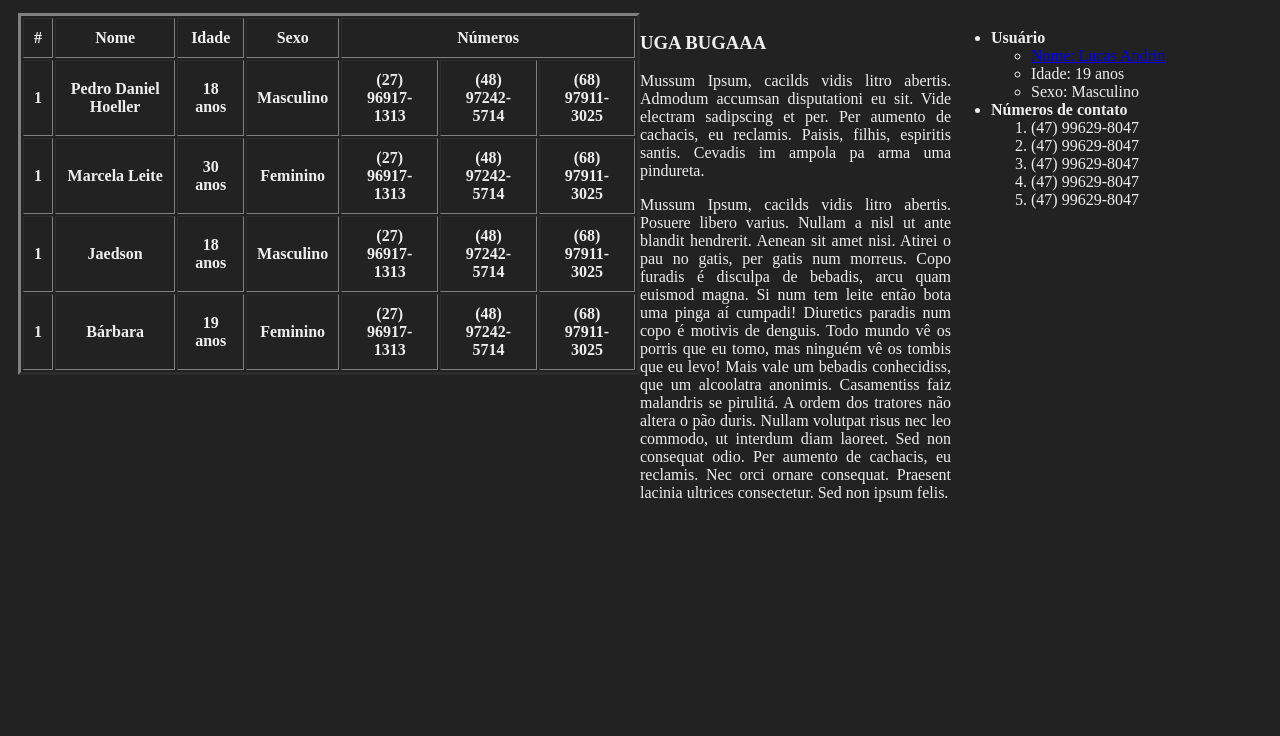
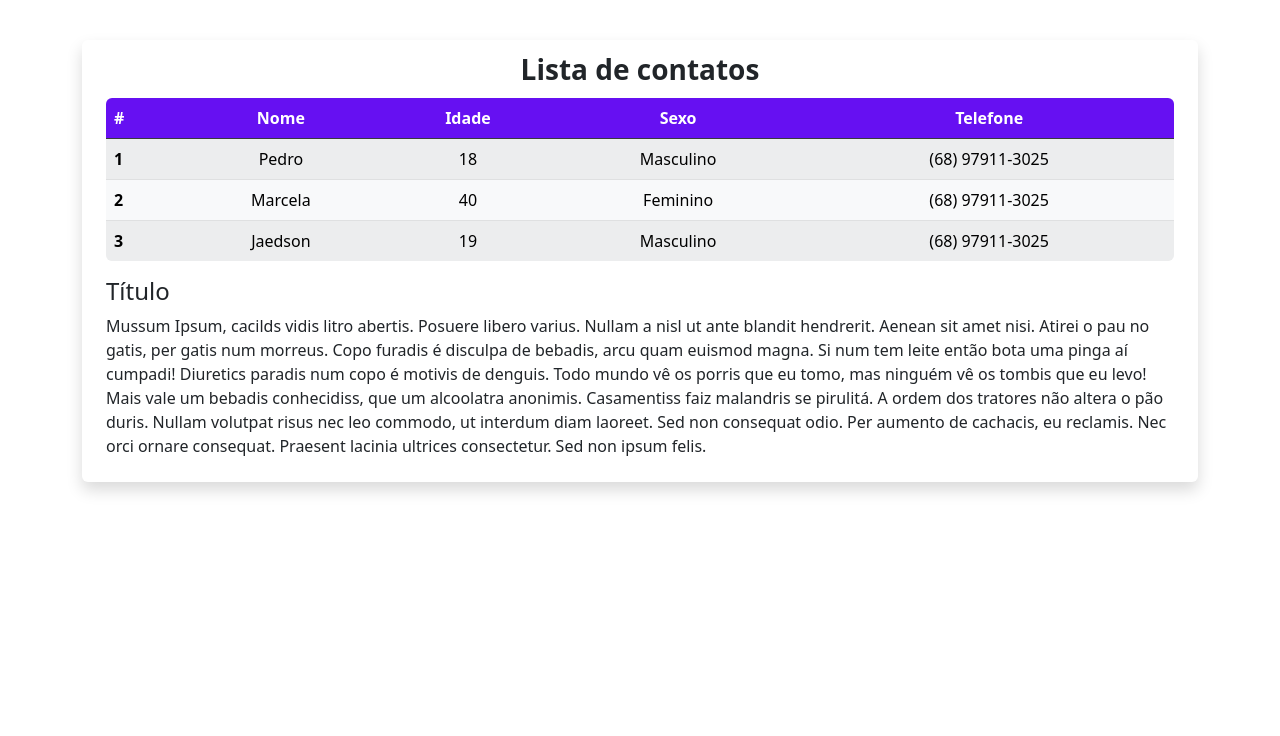
Before and after one commit to LucasAndrinBCC/At02_HTML_CSS_BOOTSTRAP, a plain HTML site: page index.html in a window 1280 px wide. Shown: the part 64-800 px from the top of the page. Drawn offline with nearby package versions, Linux system fonts and the light colour scheme.

Commit message:
Finaliza

```diff
--- /dev/null
+++ b/inc/css/style.css
@@ -0,0 +1,44 @@
+.rounded-top-left {
+    border-top-left-radius: var(--bs-border-radius);
+}
+
+.rounded-top-right {
+    border-top-right-radius: var(--bs-border-radius);
+}
+
+.rounded-top-right {
+    border-top-right-radius: var(--bs-border-radius);
+}
+
+.rounded-bottom-left {
+    border-bottom-left-radius: var(--bs-border-radius);
+}
+
+.rounded-bottom-right {
+    border-bottom-right-radius: var(--bs-border-radius);
+}
+
+.img-navbar {
+    height: 2.5rem;
+}
+
+.bg-indigo {
+    background-color: var(--bs-indigo) !important;
+}
+
+.btn-indigo  {
+    --bs-btn-color: #fff;
+    --bs-btn-bg: var(--bs-indigo);
+    --bs-btn-border-color: var(--bs-indigo);
+    --bs-btn-hover-color: #fff;
+    --bs-btn-hover-bg: var(--bs-purple);
+    --bs-btn-hover-border-color: var(--bs-purple);
+    --bs-btn-focus-shadow-rgb: 66,70,73;
+    --bs-btn-active-color: #fff;
+    --bs-btn-active-bg: var(--bs-purple);
+    --bs-btn-active-border-color: var(--bs-indigo);
+    --bs-btn-active-shadow: inset 0 3px 5px var(--bs-purple);
+    --bs-btn-disabled-color: #fff;
+    --bs-btn-disabled-bg: var(--bs-indigo);
+    --bs-btn-disabled-border-color: var(--bs-indigo);
+}
--- a/index.html
+++ b/index.html
@@ -1,139 +1,111 @@
-<!DOCTYPE html>
+<!doctype html>
 <html lang="pt-BR">
     <head>
-    <meta charset="UTF-8">
-    <meta http-equiv="X-UA-Compatible" content="IE=edge">
-    <meta name="viewport" content="width=device-width, initial-scale=1.0">
-    <title>Agenda</title>
-    <style>
-        body {
-            background-color: #222;
-            color: #eee;
-        }
 
-        tr td, th {
-            padding: 10px;
-        }
-
-        section.row {
-            display: flex;
-            justify-content: space-between;
-            padding: 10px;
-        }
-
-        section.col-6 {
-            width: 50%;
-        }
-
-        section.col-3 {
-            width: 25%;
-        }
-
-        .text-justify {
-            text-align: justify;
-        }
-    </style>
+        <meta charset="utf-8">
+        <meta name="viewport" content="width=device-width, initial-scale=1">
+        <title>Meus Contatos</title>
+        <link href="https://cdn.jsdelivr.net/npm/bootstrap@5.2.0/dist/css/bootstrap.min.css" rel="stylesheet" integrity="sha384-gH2yIJqKdNHPEq0n4Mqa/HGKIhSkIHeL5AyhkYV8i59U5AR6csBvApHHNl/vI1Bx" crossorigin="anonymous">
+        <link rel="stylesheet" href="./inc/css/style.css">
     </head>
     <body>
+        <nav class="navbar navbar-expand-lg navbar-dark bg-dark sticky-top">
+            <div class="container-fluid">
 
-    <nav>
-        <center>
-            <h1>Meus Contatos    <a href="./motordog.html">MOTORDOG</a> <a href="./formulario.html">Formulário</a></h1>
-        </center>
+                <a href="./index.html" class="navbar-brand">Meus Contatos</a>
+
+                <button class="navbar-toggler" type="button" data-bs-toggle="collapse" data-bs-target="#navbarScroll" aria-controls="navbarScroll" aria-expanded="false" aria-label="Toggle navigation">
+                    <span class="navbar-toggler-icon"></span>
+                </button>
+
+                <div class="collapse navbar-collapse" id="navbarScroll">
+                    <ul class="navbar-nav me-auto my-2 my-lg-0 navbar-nav-scroll" style="--bs-scroll-height: 100px;">
+                        <li class="nav-item dropdown">
+                            <a class="nav-link dropdown-toggle active" href="#" role="button" data-bs-toggle="dropdown" aria-expanded="false">Meus números</a>
+                            <ul class="dropdown-menu">
+                                <li><a class="dropdown-item" href="#">(68) 97911-3025</a></li>
+                                <li><a class="dropdown-item" href="#">(68) 97911-3025</a></li>
+                                <li><hr class="dropdown-divider"></li>
+                                <li><a class="dropdown-item" href="#">Sair</a></li>
+                            </ul>
+                        </li>
+                        <li class="nav-item">
+                            <a class="nav-link" href="./salvar-contato.html">Cadastrar Contatos</a>
+                        </li>
+                    </ul>
+                </div>
+
+                <div class="d-flex">
+                    <img src="./img/ohno.jpg" class="img-navbar rounded-circle" alt="">
+                </div>
+
+            </div>
         </nav>
 
-    <section class="row">
+        <div class="container-md">
 
-        <section class="col-6">
+            <div class="shadow rounded mt-5 px-4 pb-2">
 
-            <table border="3px solid white">
+
+                <table class="table tabled-dark table-striped table-hover">
+
                     <thead>
                         <tr>
-                        <th>#</th>
-                        <th>Nome</th>
-                        <th>Idade</th>
-                        <th>Sexo</th>
-                        <th colspan="3">Números</th>
+                            <th colspan="5" class="text-center border-bottom-0 fs-3">
+                                Lista de contatos
+                            </th>
+                        </tr>
+                        <tr>
+                            <th class="table-dark bg-indigo rounded-top-left" scope="col">#</th>
+                            <th class="table-dark bg-indigo text-center" scope="col">Nome</th>
+                            <th class="table-dark bg-indigo text-center" scope="col">Idade</th>
+                            <th class="table-dark bg-indigo text-center" scope="col">Sexo</th>
+                            <th class="table-dark bg-indigo text-center rounded-top-right" scope="col">Telefone</th>
                         </tr>
                     </thead>
+
                     <tbody>
                         <tr>
-                        <th>1</th>
-                        <th>Pedro Daniel Hoeller</th>
-                        <th>18 anos</th>
-                        <th>Masculino</th>
-                        <th>(27) 96917-1313</th>
-                        <th>(48) 97242-5714</th>
-                        <th>(68) 97911-3025</th>
+                            <th class="table-light">1</th>
+                            <td class="table-light text-center">Pedro</td>
+                            <td class="table-light text-center">18</td>
+                            <td class="table-light text-center">Masculino</td>
+                            <td class="table-light text-center">(68) 97911-3025</td>
                         </tr>
                         <tr>
-                        <th>1</th>
-                        <th>Marcela Leite</th>
-                        <th>30 anos</th>
-                        <th>Feminino</th>
-                        <th>(27) 96917-1313</th>
-                        <th>(48) 97242-5714</th>
-                        <th>(68) 97911-3025</th>
+                            <th class="table-light" scope="row">2</th>
+                            <td class="table-light text-center">Marcela</td>
+                            <td class="table-light text-center">40</td>
+                            <td class="table-light text-center">Feminino</td>
+                            <td class="table-light text-center">(68) 97911-3025</td>
                         </tr>
                         <tr>
-                        <th>1</th>
-                        <th>Jaedson</th>
-                        <th>18 anos</th>
-                        <th>Masculino</th>
-                        <th>(27) 96917-1313</th>
-                        <th>(48) 97242-5714</th>
-                        <th>(68) 97911-3025</th>
-                    </tr>
-                    <tr>
-                        <th>1</th>
-                        <th>Bárbara</th>
-                        <th>19 anos</th>
-                        <th>Feminino</th>
-                        <th>(27) 96917-1313</th>
-                        <th>(48) 97242-5714</th>
-                        <th>(68) 97911-3025</th>
+                            <th class="table-light border-bottom-0 rounded-bottom-left" scope="row">3</th>
+                            <td class="table-light border-bottom-0 text-center">Jaedson</td>
+                            <td class="table-light border-bottom-0 text-center">19</td>
+                            <td class="table-light border-bottom-0 text-center">Masculino</td>
+                            <td class="table-light border-bottom-0 rounded-bottom-right text-center">(68) 97911-3025</td>
                         </tr>
                     </tbody>
+
                 </table>
-        </section>
 
-        <section class="col-3">
-            <h1>UGA BUGAAA</h1>
-            <p class="text-justify">
-                Mussum Ipsum, cacilds vidis litro abertis. Admodum accumsan disputationi eu sit. Vide electram sadipscing et per. Per aumento de cachacis, eu reclamis. Paisis, filhis, espiritis santis. Cevadis im ampola pa arma uma pindureta.
+                <h4>Título</h4>
+
+                <p class="text-left">
+                    Mussum Ipsum, cacilds vidis litro abertis. Posuere libero varius. Nullam a nisl ut ante blandit hendrerit. Aenean sit amet nisi. Atirei o pau no gatis, per gatis num morreus. Copo furadis é disculpa de bebadis, arcu quam euismod magna. Si num tem leite então bota uma pinga aí cumpadi! Diuretics paradis num copo é motivis de denguis. Todo mundo vê os porris que eu tomo, mas ninguém vê os tombis que eu levo! Mais vale um bebadis conhecidiss, que um alcoolatra anonimis. Casamentiss faiz malandris se pirulitá. A ordem dos tratores não altera o pão duris. Nullam volutpat risus nec leo commodo, ut interdum diam laoreet. Sed non consequat odio. Per aumento de cachacis, eu reclamis. Nec orci ornare consequat. Praesent lacinia ultrices consectetur. Sed non ipsum felis.
                 </p>
-            <p class="text-justify">
-                Mussum Ipsum, cacilds vidis litro abertis. Posuere libero varius. Nullam a nisl ut ante blandit hendrerit. Aenean sit amet nisi. Atirei o pau no gatis, per gatis num morreus. Copo furadis é disculpa de bebadis, arcu quam euismod magna. Si num tem leite então bota uma pinga aí cumpadi!
-                Diuretics paradis num copo é motivis de denguis. Todo mundo vê os porris que eu tomo, mas ninguém vê os tombis que eu levo! Mais vale um bebadis conhecidiss, que um alcoolatra anonimis. Casamentiss faiz malandris se pirulitá.
-                A ordem dos tratores não altera o pão duris. Nullam volutpat risus nec leo commodo, ut interdum diam laoreet. Sed non consequat odio. Per aumento de cachacis, eu reclamis. Nec orci ornare consequat. Praesent lacinia ultrices consectetur. Sed non ipsum felis.
-            </p>
-        </section>
 
-        <section class="col-3">
+            </div>
 
-            <ul>
-                <li><b>Usuário</b>
-                    <ul>
-                        <li><a target="_blank" href="https://github.com/LucasAndrin">Nome: Lucas Andrin</a></li>
-                        <li>Idade: 19 anos</li>
-                        <li>Sexo: Masculino</li>
-                    </ul>
-                </li>
 
-                <li><b>Números de contato</b>
-                    <ol>
-                        <li>(47) 99629-8047</li>
-                        <li>(47) 99629-8047</li>
-                        <li>(47) 99629-8047</li>
-                        <li>(47) 99629-8047</li>
-                        <li>(47) 99629-8047</li>
-                    </ol>
-                </li>
-            </ul>
 
-        </section>
+        </div>
 
-    </section>
 
+
+
+
+        <script src="https://cdn.jsdelivr.net/npm/bootstrap@5.2.0/dist/js/bootstrap.bundle.min.js" integrity="sha384-A3rJD856KowSb7dwlZdYEkO39Gagi7vIsF0jrRAoQmDKKtQBHUuLZ9AsSv4jD4Xa" crossorigin="anonymous"></script>
     </body>
 </html>
```
Also changed, not shown: formulario.html (deleted, +0 -109 lines), motordog.html (deleted, +0 -30 lines), salvar-contato.html (added, +107 -0 lines), img/ohno.jpg. Lines whose indentation alone changed are shown as unchanged.
